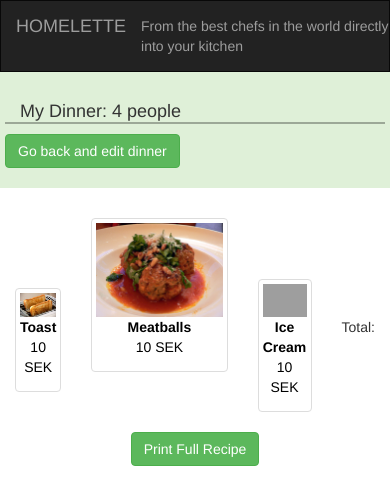
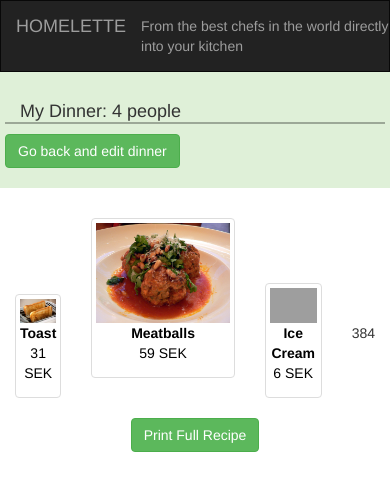
Before and after one commit to RasmusFredrikson/intprog, a plain HTML site: page lab2/page4.html in a window 390 px wide. Drawn offline with nearby package versions, Linux system fonts and the light colour scheme; grey boxes are pictures that could not be loaded.

Commit message:
Made fixes on view 2 & added view 5

```diff
--- a/lab2/js/app.js
+++ b/lab2/js/app.js
@@ -4,8 +4,8 @@ $(function() {
 
 	//And create the needed controllers and views
 	//var exampleView = new ExampleView($("#exampleView"), model);
-	var page2View = new Page2View($("#page2View"),model);
+	var view2 = new View2($("#view2"),model);
 	/*var page3View = new Page3View($("#page3View"),model);
-	var page4View = new Page4View($("#page4View"),model);
-	var page5View = new Page5View($("#page5View"),model);*/
+	var page4View = new Page4View($("#page4View"),model);*/
+	var view5 = new View5($("#view5"),model);
 });
--- a/lab2/js/model/dinnerModel.js
+++ b/lab2/js/model/dinnerModel.js
@@ -4,7 +4,7 @@ var DinnerModel = function() {
 	//TODO Lab 2 implement the data structure that will hold number of guest
 	// and selected dinner options for dinner menu
 	var numberOfGuests = 4;
-	var selectedDishes = [1, 200];
+	var selectedDishes = [1, 100, 200];
 
 	this.setNumberOfGuests = function(num) {
 		numberOfGuests = num;
@@ -66,6 +66,12 @@ var DinnerModel = function() {
 		var totalPrice = sum * this.getNumberOfGuests();
 		//console.log(totalPrice);
 		return totalPrice;
+	}
+
+	this.getDishPrice = function(id) {
+		var sum = 0;
+		this.getDish(id).ingredients.forEach(function(ingredient) {sum += ingredient.price});
+		return sum;
 	}
 
 	//Adds the passed dish to the menu. If the dish of that type already exists on the menu
--- a/lab2/js/view/page2View.js
+++ b/lab2/js/view/view2.js
@@ -1,12 +1,10 @@
-//Page1View Object constructor
-var Page2View = function (container, model) {
+//View2 Object constructor
+var View2 = function (container, model) {
 
 	// Get all the relevant elements of the view (ones that show data
   	// and/or ones that responed to interaction)
 	this.numberOfGuests = container.find("#numberOfGuests");
-	console.log(this.numberOfGuests);
-	this.plusButton = container.find("#plusGuest");
-	this.minusButton = container.find("#minusGuest");
+	this.numberOfGuests = container.find("#numberOfGuests");
 
 	this.numberOfGuests.val(model.getNumberOfGuests());
 
--- /dev/null
+++ b/lab2/js/view/view5.js
@@ -0,0 +1,16 @@
+//view5 Object constructor
+var View5 = function (container, model) {
+
+	// Get all the relevant elements of the view (ones that show data
+  	// and/or ones that responed to interaction)
+	this.priceOfStarter = container.find("#priceOfStarter");
+	this.priceOfMainDish = container.find("#priceOfMainDish");
+	this.priceOfDessert = container.find("#priceOfDessert");
+	this.totalPrice = container.find("#totalPrice");
+
+	this.priceOfStarter.html(model.getDishPrice(model.getSelectedDish("starter").id) + " SEK");
+	this.priceOfMainDish.html(model.getDishPrice(model.getSelectedDish("main dish").id) + " SEK");
+	this.priceOfDessert.html(model.getDishPrice(model.getSelectedDish("dessert").id) + " SEK");
+	this.totalPrice.html(model.getTotalMenuPrice());
+
+}
--- a/lab2/page4.html
+++ b/lab2/page4.html
@@ -32,12 +32,12 @@
 
 
 				<!-- Recipes -->
-				<div class="row text-center bottom-align">
+				<div class="row text-center bottom-align" id="view5">
 					<div class="col-sm-3 col-md-2 col-lg-2 col-xl-1 col-md-offset-2">
 						<a href="#" class="thumbnail">
 							<img class="img100" src="images/toast.jpg" alt="toast">
 							<strong class="blackColor">Toast</strong>
-							<p class="blackColor">10 SEK</p>
+							<p class="blackColor" id="priceOfStarter">10 SEK</p>
 						</a>
 					</div>
 
@@ -45,7 +45,7 @@
 						<a href="#" class="thumbnail">
 							<img class="img100" src="images/meatballs.jpg" alt="meatballs">
 							<strong class="blackColor">Meatballs</strong>
-							<p class="blackColor">10 SEK</p>
+							<p class="blackColor" id="priceOfMainDish">10 SEK</p>
 						</a>
 					</div>
 
@@ -53,11 +53,11 @@
 						<a href="page3.html" class="thumbnail">
 							<img class="img100" src="images/icecream.jpg" alt="icecream">
 							<strong class="blackColor">Ice Cream</strong>
-							<p class="blackColor">10 SEK</p>
+							<p class="blackColor" id="priceOfDessert">10 SEK</p>
 						</a>
 					</div>
 					<div class="col-sm-3 col-md-2 col-lg-2 col-xl-1">
-						<p class="bottom-align">Total: </p>
+						<p class="bottom-align" id="totalPrice">Total: </p>
 					</div>
 				</div>
 				<div class="row text-center">
@@ -81,7 +81,9 @@
 	<!-- The application JavaScript code -->
 	<script src="js/app.js"></script>
 	<script src="js/model/dinnerModel.js"></script>
-	<script src="js/view/exampleView.js"></script>
+	<script src="js/view/view5.js"></script>
+	<script src="js/view/view2.js"></script>
+
 	<!--<script src="js/view/exampleViewController.js"></script> -->
 </body>
 </html>
```
Also changed, not shown: lab2/page2.html (+5 -3 lines), lab2/page3.html (+3 -2 lines).
